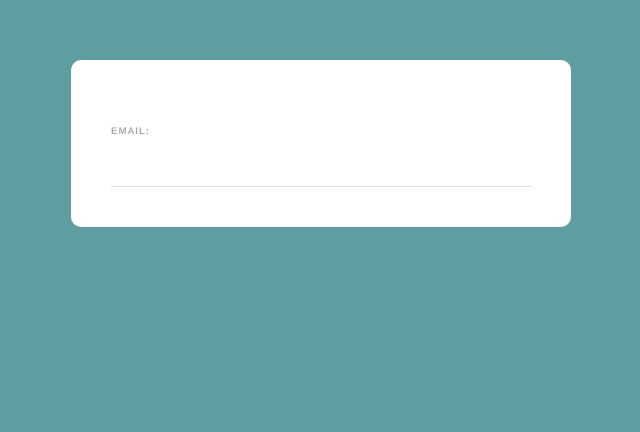
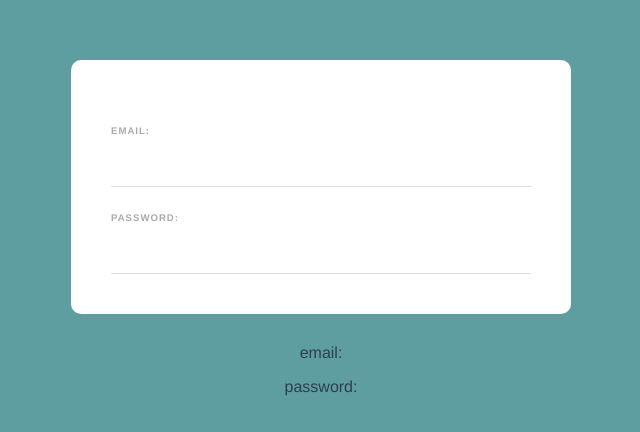
Before and after one commit to KhrystynaBohdan/vue-web-forms, a Vue app: page / in a window 1280 px wide. Shown: the top 432 px of the page, without its empty margins (319-959 px from the left). Built offline with nearby package versions, Linux system fonts and the light colour scheme.

Commit message:
added v-model

```diff
--- a/src/components/SingUpForm.vue
+++ b/src/components/SingUpForm.vue
@@ -1,13 +1,26 @@
 <template>
-<form>
-  <label>email:</label>
-  <input type="email" required/>
-</form>
+  <form>
+    <label>email:</label>
+    <input type="email" required v-model="email" />
+
+    <label>password:</label>
+    <input type="password" required v-model="password" />
+
+  </form>
+  <p>email: {{email}}</p>
+  <p>password: {{password}}</p>
 </template>
 
 <script>
 export default {
-  name: "SingUpForm"
+  data() {
+    return{
+      email: "",
+      password: ''
+    }
+
+
+  }
 };
 </script>
 
@@ -20,6 +33,7 @@
   padding: 40px;
   border-radius: 10px;
 }
+
 label {
   color: #aaa;
   display: inline-block;
@@ -29,6 +43,7 @@
   letter-spacing: 1px;
   font-weight: bold;
 }
+
 input, select {
   display: block;
   padding: 10px 6px;
@@ -38,6 +53,7 @@
   border-bottom: 1px solid #ddd;
   color: #555;
 }
+
 input[type="checkbox"] {
   display: inline-block;
   width: 16px;
@@ -45,6 +61,7 @@
   position: relative;
   top: 2px;
 }
+
 .pill {
   display: inline-block;
   margin: 20px 10px 0 0;
@@ -57,6 +74,7 @@
   color: #777;
   cursor: pointer;
 }
+
 button {
   background: #0b6dff;
   border: 0;
@@ -65,9 +83,11 @@
   color: white;
   border-radius: 20px;
 }
+
 .submit {
   text-align: center;
 }
+
 .error {
   color: #ff0062;
   margin-top: 10px;
```
